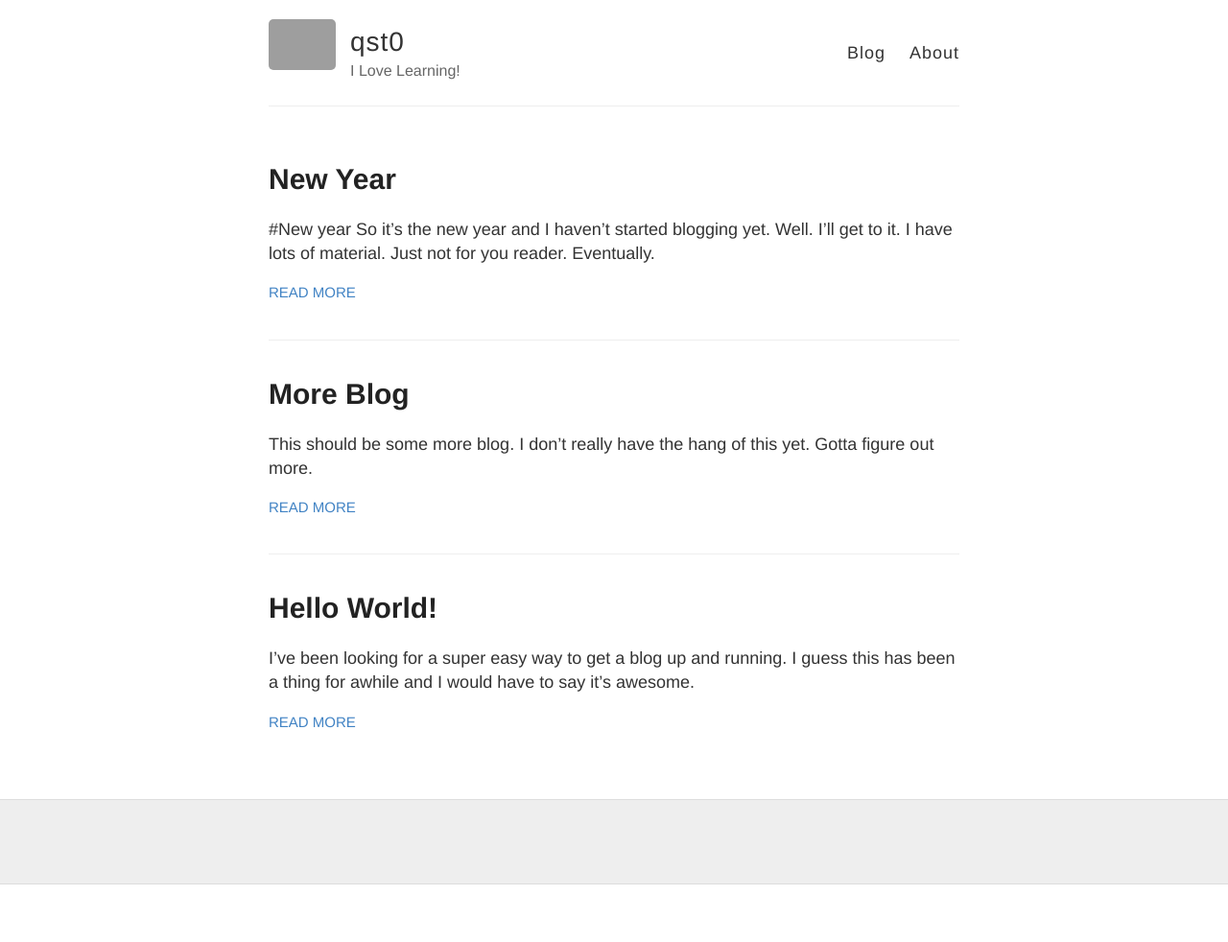
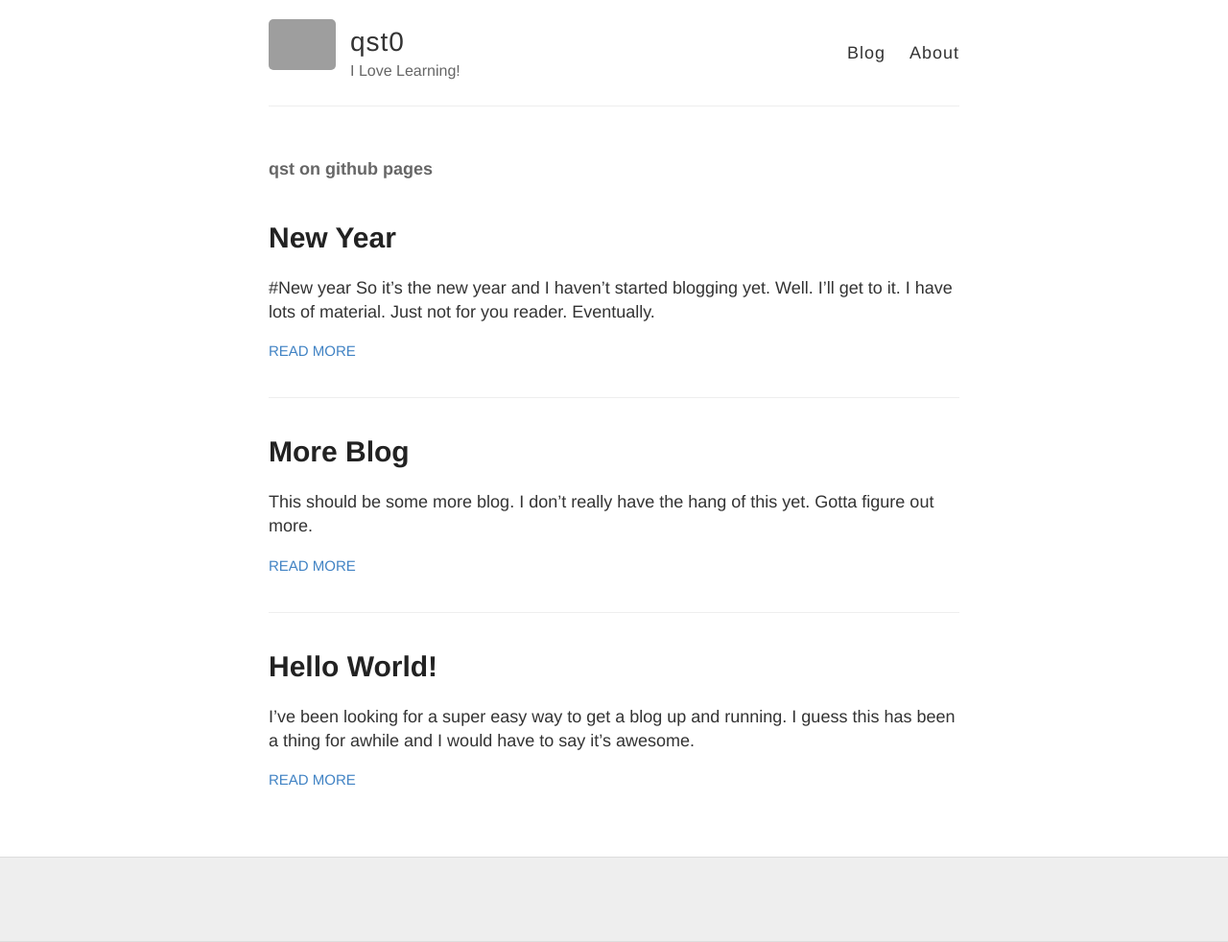
Before and after one commit to qst0/cerealize.me, a Jekyll site: the page built from index.html, in a window 1280 px wide. Shown: the whole page at 96% size. Built offline with Jekyll 4.4.1, drawn with Linux system fonts in a browser that asks for light colours; before the commit the page ends 922 px from its top, so only the background shows below that; grey boxes are pictures that could not be loaded.

Commit message:
testing
testing formatting

```diff
--- a/index.html
+++ b/index.html
@@ -4,6 +4,7 @@ layout: default
 <link rel="shortcut icon" type="image/png" href="/favicon.png">
 
 <div class="posts">
+  <h4>qst on github pages</h4>
   {% for post in site.posts %}
     <article class="post">
 
```
